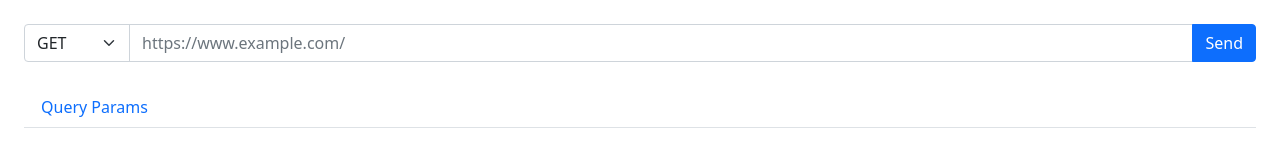
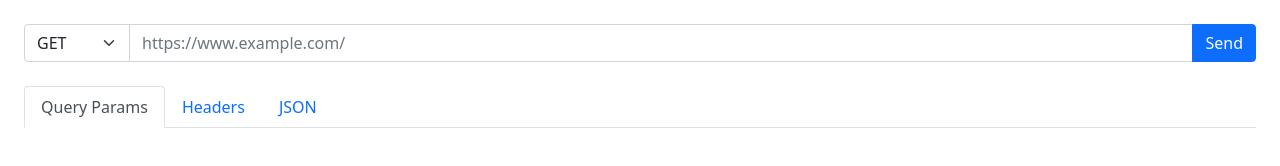
Before and after one commit to bgrasmo/simple-api-client, a website built with Vite: page index.html in a window 1280 px wide. Built offline with nearby package versions, Linux system fonts and the light colour scheme.

Commit message:
Add headers and JSON tab

```diff
--- a/index.html
+++ b/index.html
@@ -24,7 +24,13 @@
 
       <ul class="nav nav-tabs" role="tablist">
         <li class="nav-item" role="presentation">
-          <button class="nav-link" active id="query-params-tab" data-bs-toggle="tab" data-bs-target="#query-params" type="button" role="tab" aria-controls="query-params" aria-selected="true">Query Params</button>
+          <button class="nav-link active" id="query-params-tab" data-bs-toggle="tab" data-bs-target="#query-params" type="button" role="tab" aria-controls="query-params" aria-selected="true">Query Params</button>
+        </li>
+        <li class="nav-item" role="presentation">
+          <button class="nav-link" id="request-headers-tab" data-bs-toggle="tab" data-bs-target="#request-headers" type="button" role="tab" aria-controls="request-headers" aria-selected="false">Headers</button>
+        </li>
+        <li class="nav-item" role="presentation">
+          <button class="nav-link" id="json-tab" data-bs-toggle="tab" data-bs-target="#json" type="button" role="tab" aria-controls="json" aria-selected="false">JSON</button>
         </li>
       </ul>
     </form>
```
